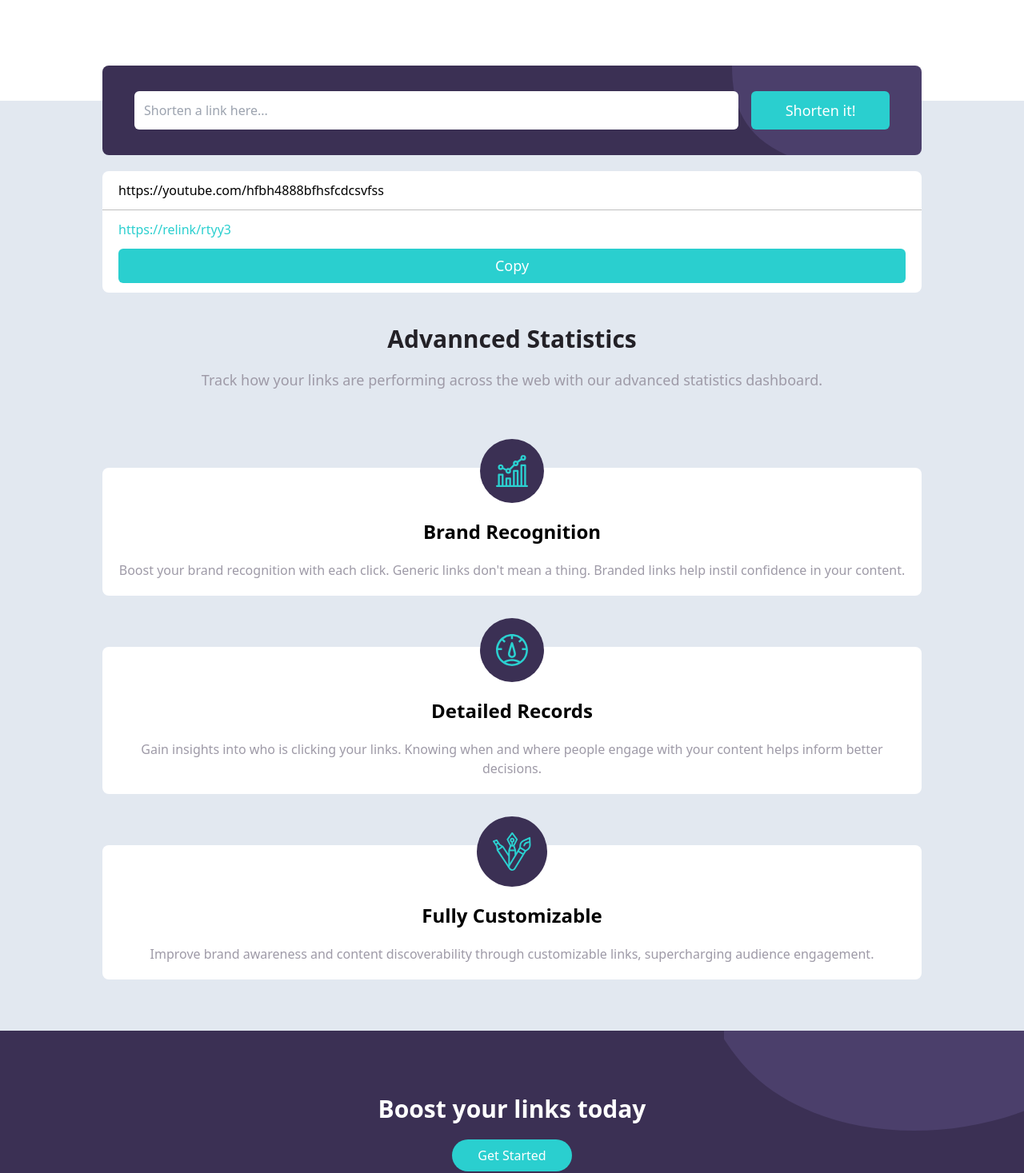
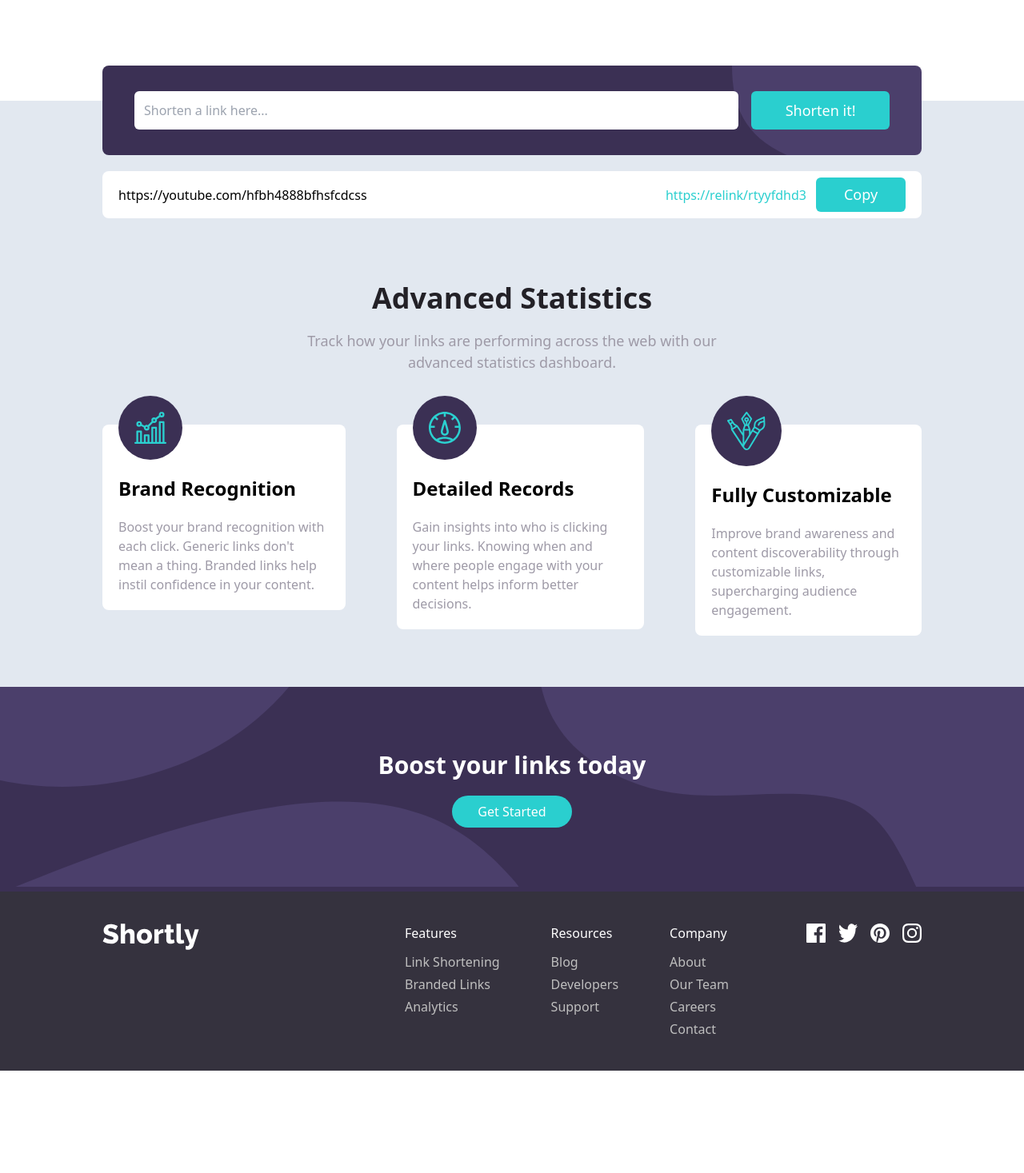
Before and after one commit to abimh66/url-shortening, a React (Vite) app: page / in a window 1280 px wide. Shown: the part 453-1920 px from the top of the page at 80% size. After the commit the page ends 1792 px from the top, so only its background shows below. Built offline with nearby package versions, Linux system fonts and the light colour scheme.

Commit message:
finish desktop-ui

```diff
--- a/src/components/Boost.jsx
+++ b/src/components/Boost.jsx
@@ -1,6 +1,6 @@
 function Boost() {
   return (
-    <div className="bg-dark-violet gap-5 text-white bg-boost-mobile bg-origin-box bg-no-repeat bg-right-top flex flex-col items-center min-h-64 justify-center">
+    <div className="bg-dark-violet gap-5 text-white bg-boost-mobile md:bg-boost-desktop bg-origin-box bg-no-repeat bg-right-top flex flex-col items-center min-h-64 justify-center">
       <h2 className="font-bold text-3xl">Boost your links today</h2>
       <button className="bg-cyan px-8 py-2 rounded-full">Get Started</button>
     </div>
--- a/src/components/Footer.jsx
+++ b/src/components/Footer.jsx
@@ -22,9 +22,9 @@ const linkContent = [
 
 function Footer() {
   return (
-    <footer className=" bg-very-dark-blue w-full flex flex-col items-center gap-10 p-10">
+    <footer className=" bg-very-dark-blue w-full flex flex-col md:flex-row md:items-start md:px-32 md:justify-between items-center gap-10 p-10">
       <Logo isWhite={true} />
-      <div className="flex flex-col gap-6">
+      <div className="flex flex-col gap-6 md:flex-row md:pl-40 md:gap-16">
         {linkContent.map(({ title, links }) => (
           <LinkList key={title} title={title} links={links} />
         ))}
--- a/src/components/Statistics.jsx
+++ b/src/components/Statistics.jsx
@@ -26,26 +26,27 @@ const statisticsContent = [
 
 function Statistics({ children }) {
   return (
-    <section className="p-5 pb-16 md:px-32 flex flex-col gap-10 items-center bg-slate-200 -z-10">
+    <section className="p-5 pb-16 md:px-32 flex flex-col gap-10 items-center bg-slate-200 -z-10 md:gap-20">
       {children}
-      <div className="flex flex-col gap-24">
-        <div className="text-center flex flex-col gap-5">
-          <h2 className="font-bold text-3xl text-very-dark-violet">
-            Advannced Statistics
+      <div className="flex flex-col gap-24 md:gap-16">
+        <div className="text-center flex flex-col items-center gap-5">
+          <h2 className="md:text-4xl font-bold text-3xl text-very-dark-violet">
+            Advanced Statistics
           </h2>
-          <p className="text-gray-violet text-body font-medium">
+          <p className="text-gray-violet text-body font-medium md:w-1/2">
             Track how your links are performing across the web with our advanced
             statistics dashboard.
           </p>
         </div>
 
-        <div className="flex flex-col gap-16">
-          {statisticsContent.map(({ icon, title, description }) => (
+        <div className="flex flex-col gap-16 md:flex-row items-start">
+          {statisticsContent.map(({ icon, title, description }, i) => (
             <Statistic
               key={title}
               icon={icon}
               title={title}
               description={description}
+              margin={i}
             />
           ))}
         </div>
--- a/src/components/ui/LinkList.jsx
+++ b/src/components/ui/LinkList.jsx
@@ -1,10 +1,10 @@
 function LinkList({ title, links }) {
   return (
-    <div className="flex flex-col gap-3 items-center">
+    <div className="flex flex-col gap-3 items-center md:items-start">
       <h4 className="text-white font-medium">{title}</h4>
-      <ul className="text-center">
+      <ul className="text-center flex flex-col md:gap-1 md:text-left">
         {links.map((link, i) => (
-          <li key={i} className="text-gray">
+          <li key={i} className="text-gray cursor-pointer hover:text-cyan">
             {link}
           </li>
         ))}
--- a/src/components/ui/Statistic.jsx
+++ b/src/components/ui/Statistic.jsx
@@ -1,6 +1,9 @@
-function Statistic({ icon, title, description }) {
+function Statistic({ icon, title, description, margin }) {
   return (
-    <div className="flex flex-col items-center text-center bg-white p-5 gap-5 rounded-lg">
+    <div
+      className={`flex flex-col items-center text-center bg-white p-5 gap-5 rounded-lg md:items-start md:text-left ${
+        margin !== 0 ? 'md:mt-' + margin * 10 : ''
+      }`}>
       <div className="p-5 bg-dark-violet rounded-full -mt-14">
         <img src={icon} alt={title + ' icon'} />
       </div>
--- a/src/components/ui/UrlShortResult.jsx
+++ b/src/components/ui/UrlShortResult.jsx
@@ -1,12 +1,12 @@
 function UrlShortResult() {
   return (
-    <div className="bg-white font-medium rounded-lg">
-      <p className="border-b px-5 py-3 border-b-gray text-ellipsis overflow-hidden">
-        https://youtube.com/hfbh4888bfhsfcdcsvfss
+    <div className="bg-white font-medium rounded-lg md:flex md:justify-between md:items-center md:gap-20 md:px-5 md:py-2">
+      <p className="border-b px-5 py-3 border-b-gray text-ellipsis overflow-hidden md:p-0 md:border-none md:flex-1">
+        https://youtube.com/hfbh4888bfhsfcdcss
       </p>
-      <div className="px-5 py-3 flex flex-col gap-3">
-        <p className="text-cyan">https://relink/rtyy3</p>
-        <button className="w-full text-white text-body py-2 rounded-md bg-cyan">
+      <div className="px-5 py-3 flex flex-col gap-3 md:flex-row md:items-center md:p-0">
+        <p className="text-cyan">https://relink/rtyyfdhd3</p>
+        <button className="w-full text-white text-body md:w-28 py-2 rounded-md bg-cyan">
           Copy
         </button>
       </div>
```
